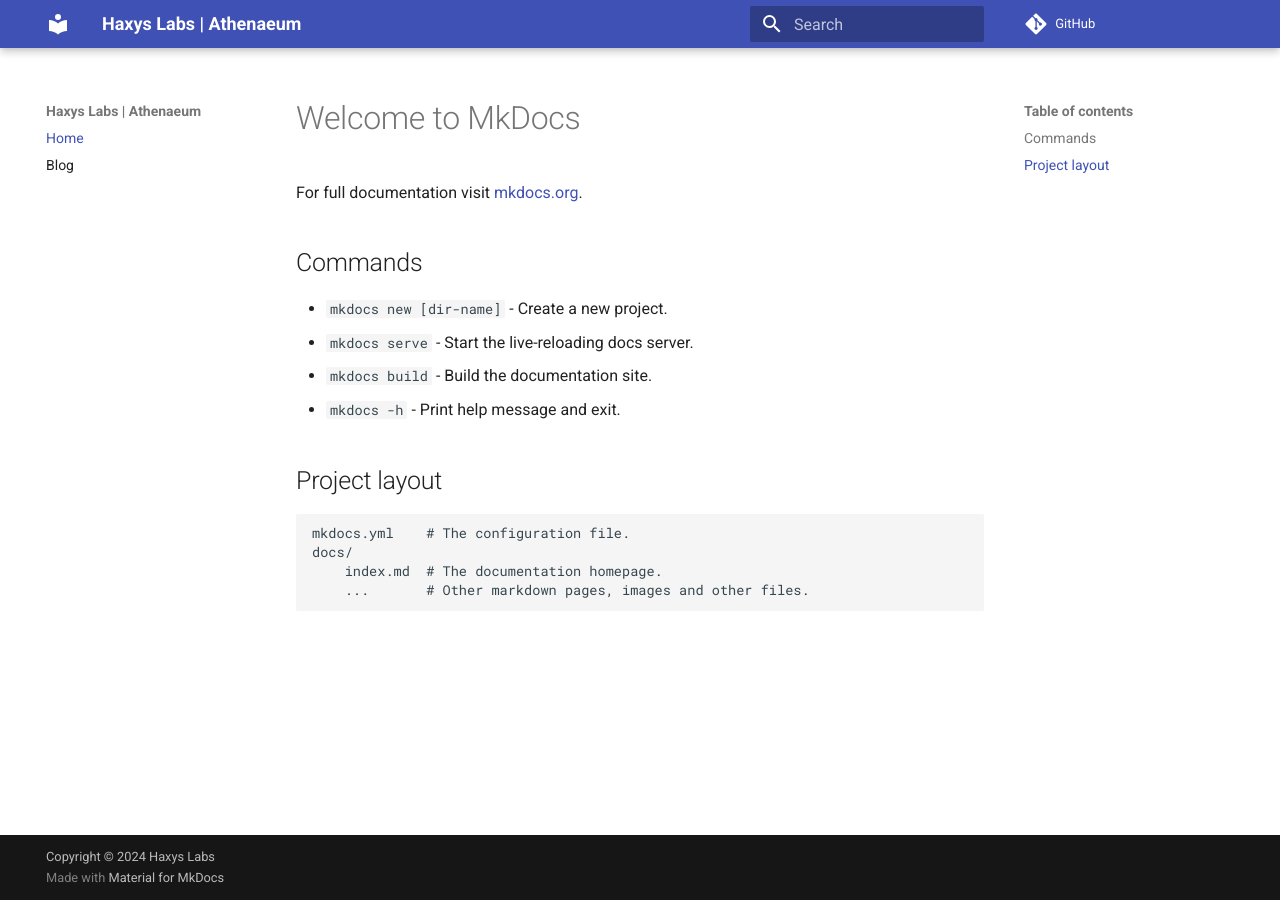
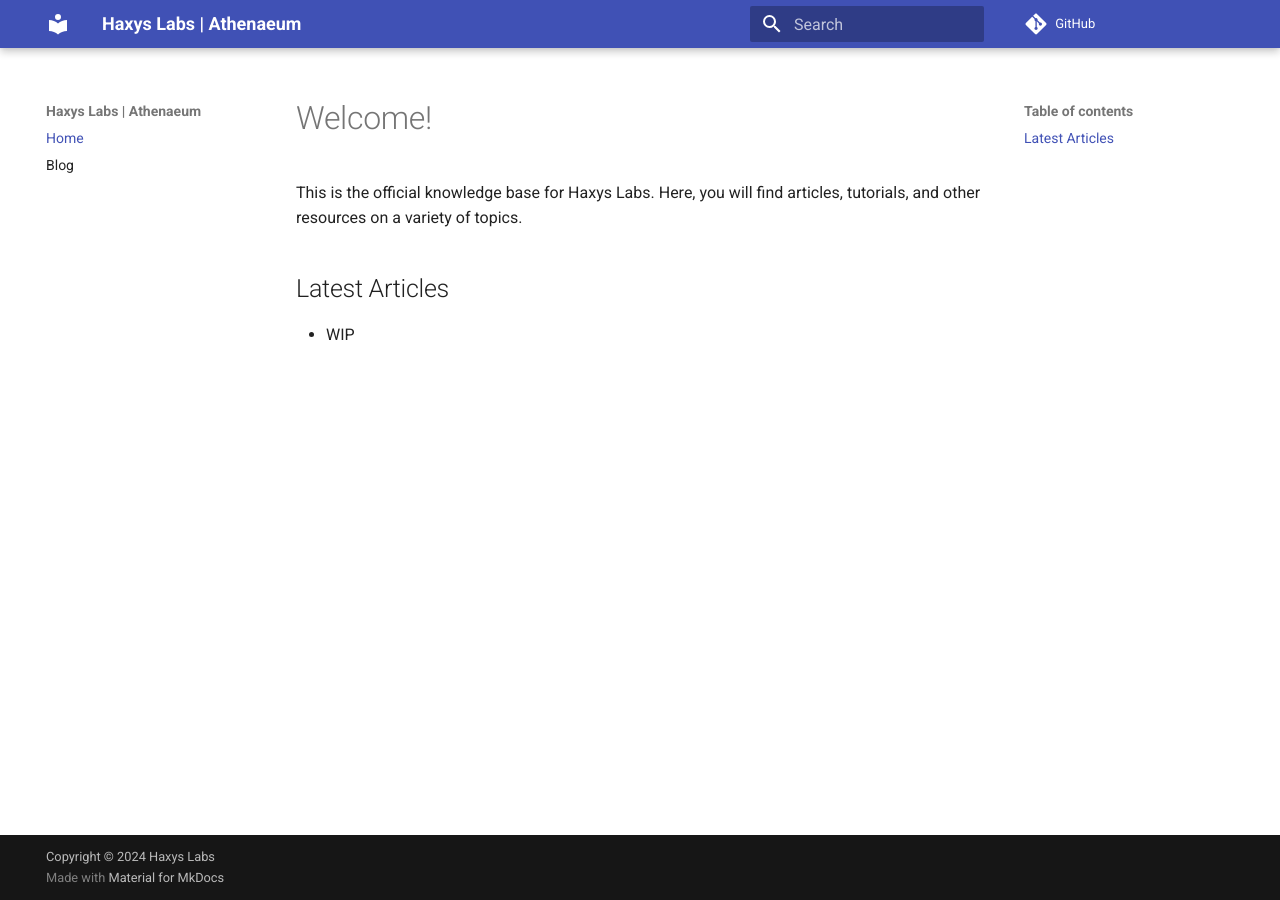
Before and after one commit to haxys/athenaeum, an MkDocs documentation site: the page built from docs/index.md, in a window 1280 px wide. Built offline with MkDocs 1.6.1 and Material for MkDocs 9.7.7, drawn with Linux system fonts in a browser that asks for light colours; comment, search, counter and statistics services are not loaded.

Commit message:
Updated index.

```diff
--- a/docs/index.md
+++ b/docs/index.md
@@ -1,17 +1,7 @@
-# Welcome to MkDocs
+# Welcome!
 
-For full documentation visit [mkdocs.org](https://www.mkdocs.org).
+This is the official knowledge base for Haxys Labs. Here, you will find articles, tutorials, and other resources on a variety of topics.
 
-## Commands
+## Latest Articles
 
-* `mkdocs new [dir-name]` - Create a new project.
-* `mkdocs serve` - Start the live-reloading docs server.
-* `mkdocs build` - Build the documentation site.
-* `mkdocs -h` - Print help message and exit.
-
-## Project layout
-
-    mkdocs.yml    # The configuration file.
-    docs/
-        index.md  # The documentation homepage.
-        ...       # Other markdown pages, images and other files.
+- WIP
```
